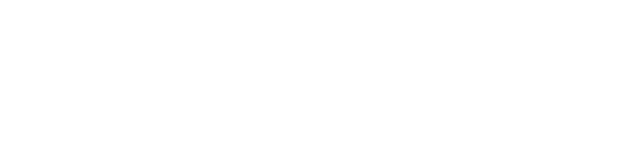
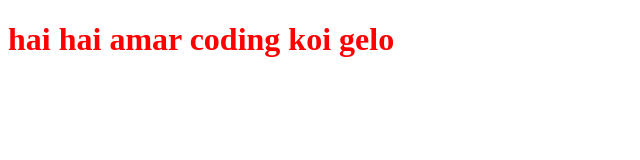
Before and after one commit to code-simplifier-mahbub/my-second-repo, a plain HTML site: page index.html in a window 1280 px wide. Shown: the whole page, without its empty margins (0-640 px from the left). Drawn offline with Linux system fonts and the light colour scheme.

Commit message:
kisu akta add korci

```diff
--- a/index.html
+++ b/index.html
@@ -5,8 +5,9 @@
     <meta http-equiv="X-UA-Compatible" content="IE=edge">
     <meta name="viewport" content="width=device-width, initial-scale=1.0">
     <title>my second github repo</title>
+    <link rel="stylesheet" href="style.css">
 </head>
 <body>
-
+    <h1>hai hai amar coding koi gelo</h1>
 </body>
 </html>
--- /dev/null
+++ b/style.css
@@ -0,0 +1,3 @@
+h1{
+    color: red;
+}
```
